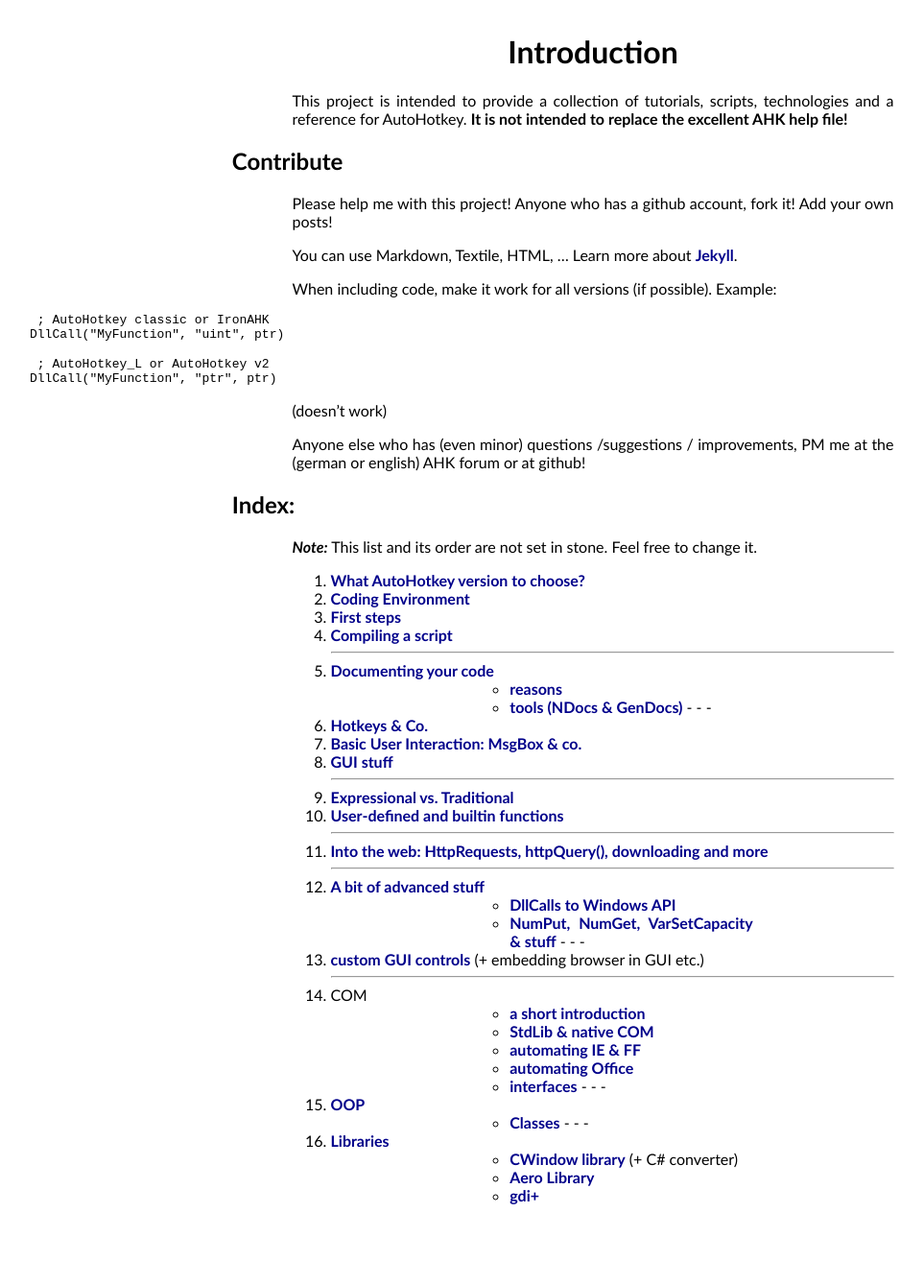
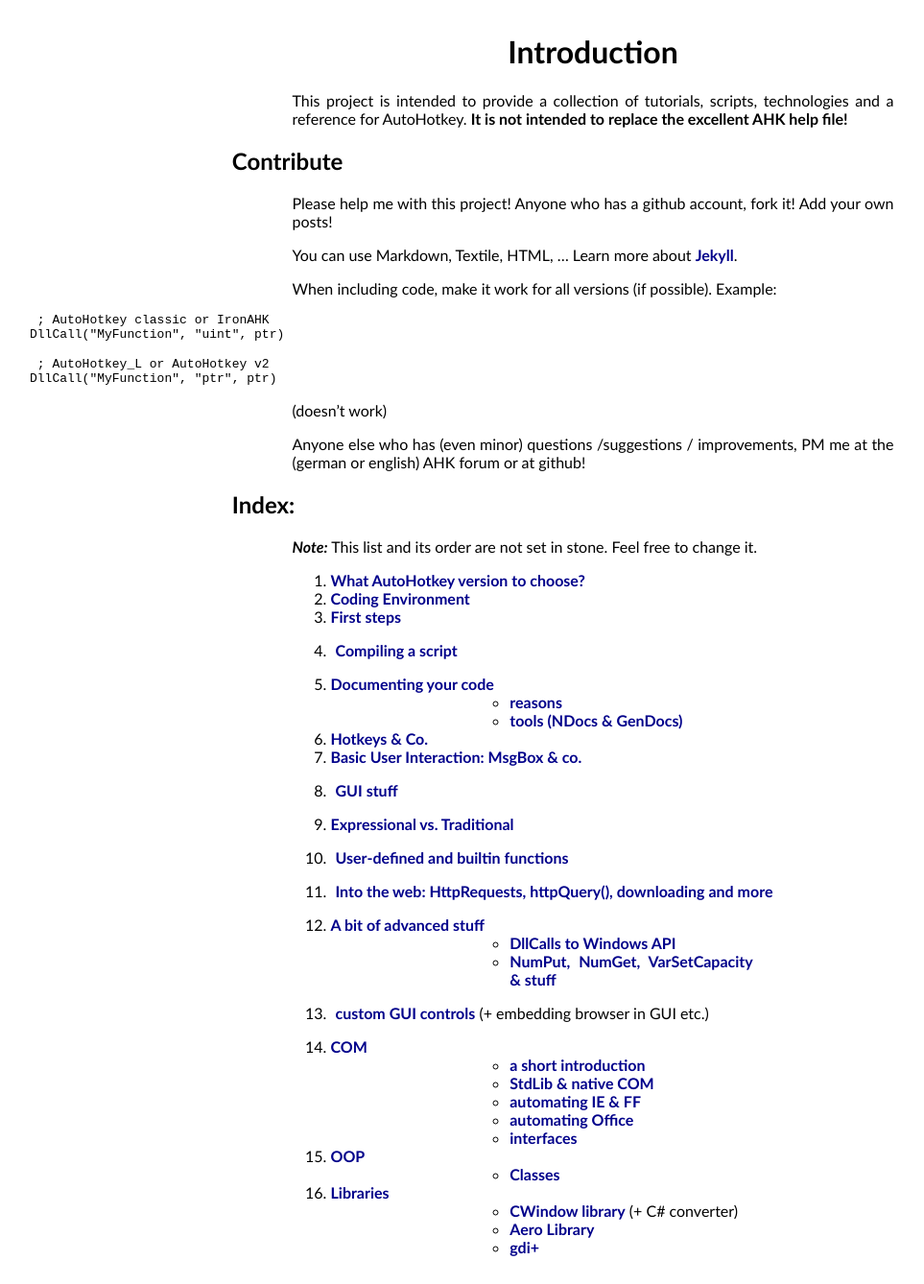
Before and after one commit to maul-esel/ahkbook, a Jekyll site: the page built from en/_posts/2011-10-29-Introduction.markdown, in a window 1280 px wide. Shown: the whole page at 96% size, without its empty margins (22-985 px from the left). Built offline with Jekyll 4.4.1, drawn with Linux system fonts in a browser that asks for light colours; before the commit the page ends 1284 px from its top, so only the background shows below that.

Commit message:
remove horizontal lines misinterpreted as headers

```diff
--- a/en/_posts/2011-10-29-Introduction.markdown
+++ b/en/_posts/2011-10-29-Introduction.markdown
@@ -30,36 +30,36 @@ Anyone else who has (even minor) questions /suggestions / improvements, PM me at
 2. [Coding Environment](Coding-Environment.html)
 3. [First steps]()
 4. [Compiling a script](Compiling.html)
-- - -
+
 5. [Documenting your code]()
 	- [reasons]()
 	- [tools (NDocs & GenDocs)]()
-- - -
+
 6. [Hotkeys & Co.]()
 7. [Basic User Interaction: MsgBox & co.]()
 8. [GUI stuff]()
-- - -
+
 9. [Expressional vs. Traditional]()
 10. [User-defined and builtin functions]()
-- - -
+
 11. [Into the web: HttpRequests, httpQuery(), downloading and more]()
-- - -
+
 12. [A bit of advanced stuff]()
 	- [DllCalls to Windows API]()
 	- [NumPut, NumGet, VarSetCapacity & stuff]()
-- - -
+
 13. [custom GUI controls]() (+ embedding browser in GUI etc.)
-- - -
-14. COM
+
+14. [COM]()
 	- [a short introduction]()
 	- [StdLib & native COM]()
 	- [automating IE & FF]()
 	- [automating Office]()
 	- [interfaces]()
-- - -
+
 15. [OOP]()
 	- [Classes]()
-- - -
+
 16. [Libraries]()
     - [CWindow library]() (+ C# converter)
 	- [Aero Library]()
```
